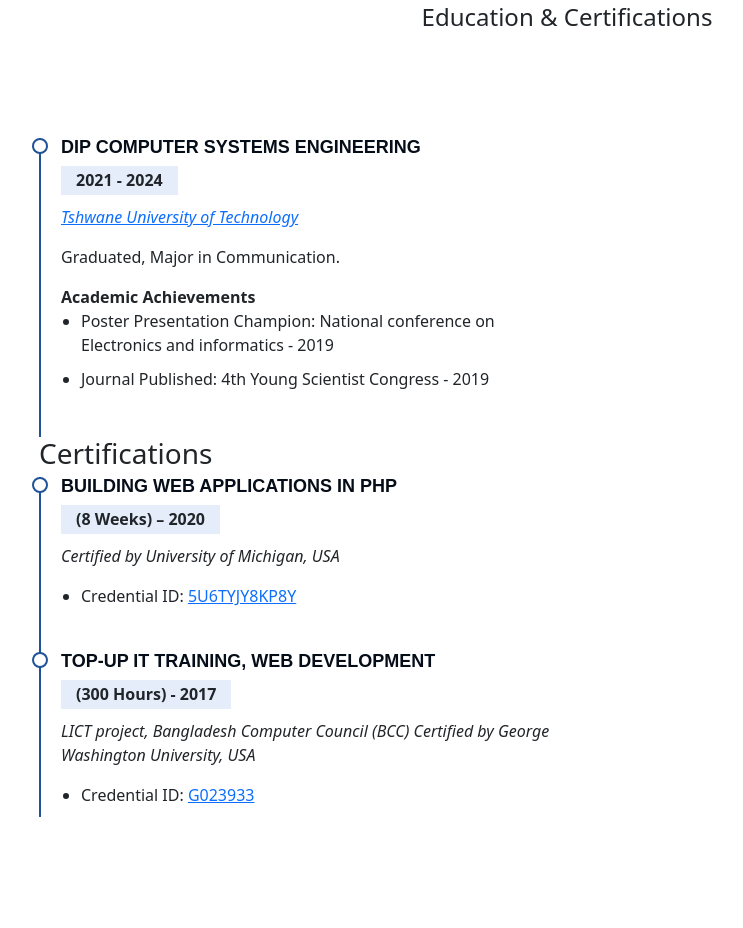
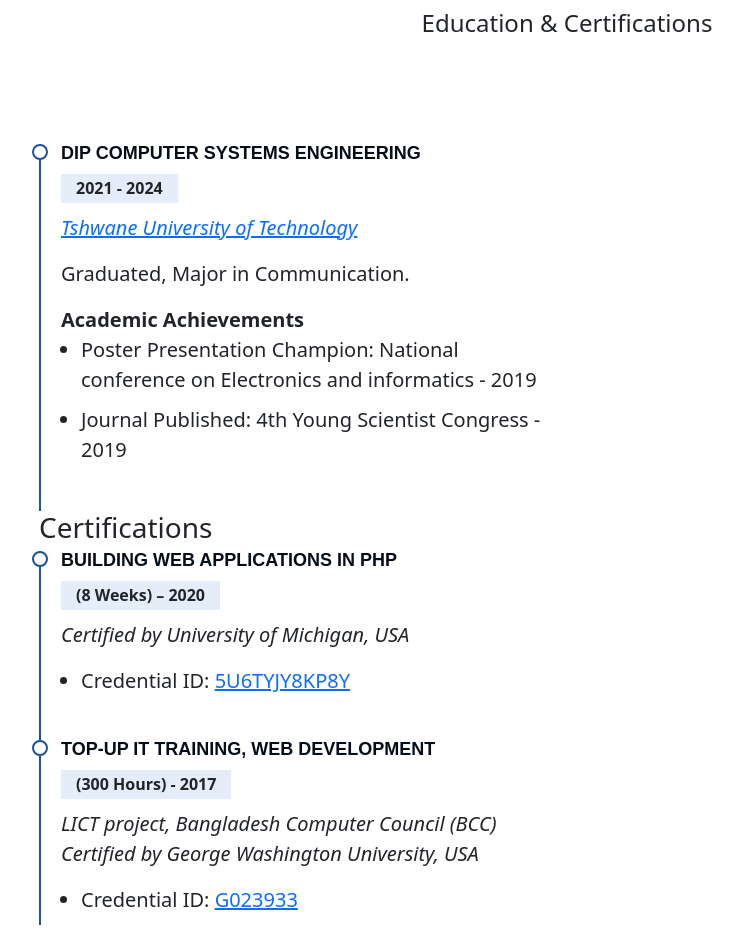
Before and after one commit to velemseniDlamini/my_profile, a plain HTML site: page index.html in a window 1280 px wide. Shown: the part 869-1797 px from the top of the page, without its empty margins (73-816 px from the left). Drawn offline with nearby package versions, Linux system fonts and the light colour scheme.

Commit message:
Modifies_v2

```diff
--- a/index.html
+++ b/index.html
@@ -7,10 +7,10 @@
 <link href="https://cdn.jsdelivr.net/npm/bootstrap@5.3.0/dist/css/bootstrap.min.css" rel="stylesheet">
 
 <!-- Bootstrap 5 JS (with Popper.js for dropdowns, tooltips, etc.) -->
-<script src="https://cdn.jsdelivr.net/npm/bootstrap@5.3.0/dist/js/bootstrap.bundle.min.js"></script>
+
 <!-- Bootstrap Icons -->
 <link rel="stylesheet" href="https://cdn.jsdelivr.net/npm/bootstrap-icons@1.10.0/font/bootstrap-icons.css">
-<link href="/style.css" rel="stylesheet"/>
+<link rel="stylesheet" href="/style.css" />
     <title>My potfolio</title>
 </head>
 <body>
@@ -302,5 +302,6 @@
     </section><!-- End Contact Section -->
       </div>
       <script href="/script.js"></script>
+      <script src="https://cdn.jsdelivr.net/npm/bootstrap@5.3.0/dist/js/bootstrap.bundle.min.js"></script>
 </body>
 </html>
--- a/style.css
+++ b/style.css
@@ -1,3 +1,6 @@
+body{
+  font-size: 20px;
+}
 .about{
     width:50%;
     display: inline-block;
```
